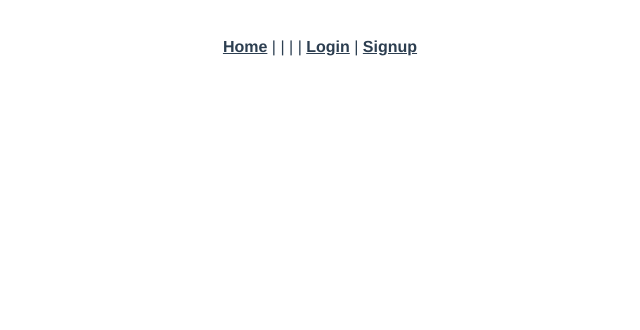
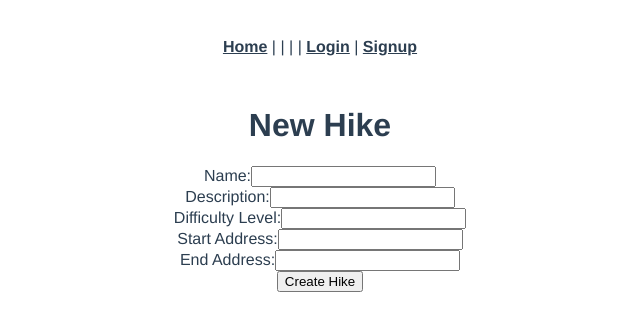
Before and after one commit to benjaminchapin/waypoint_vue_app, a Vue app: page /createhike in a window 1280 px wide. Shown: the top 330 px of the page, without its empty margins (320-960 px from the left). Built offline with nearby package versions, Linux system fonts and the light colour scheme.

Commit message:
adds hikes show, index, new views

```diff
--- a/src/router/index.js
+++ b/src/router/index.js
@@ -8,6 +8,7 @@ import UsersShow from "../views/UsersShow.vue";
 import UsersEdit from "../views/UsersEdit.vue";
 import HikesIndex from "../views/HikesIndex.vue";
 import HikesShow from "../views/HikesShow.vue";
+import HikesNew from "../views/HikesNew.vue";
 
 Vue.use(VueRouter);
 
@@ -59,6 +60,11 @@ const routes = [
     path: "/users/:id/edit",
     name: "users-edit",
     component: UsersEdit
+  },
+  {
+    path: "/createhike",
+    name: "hikes-new",
+    component: HikesNew
   }
 ];
 
--- a/src/views/HikesIndex.vue
+++ b/src/views/HikesIndex.vue
@@ -2,10 +2,14 @@
   <div class="hikes-index">
     <h1>All Hikes</h1>
     <div v-for="hike in hikes">
-      <h2>{{ hike.name }}</h2>
+      <h2>
+        <router-link :to="`/hikes/${hike.id}`">{{ hike.name }}</router-link>
+      </h2>
       <p>Description: {{ hike.description }}</p>
       <p>Difficulty: {{ hike.difficulty_level }}</p>
     </div>
+    <br />
+    <br />
   </div>
 </template>
 
--- a/src/views/HikesNew.vue
+++ b/src/views/HikesNew.vue
@@ -0,0 +1,70 @@
+<template>
+  <div class="hikes-new">
+    <div class="container">
+      <form v-on:submit.prevent="submit()">
+        <h1>New Hike</h1>
+        <img v-if="status" v-bind:src="`https://http.cat/${status}`" />
+        <ul>
+          <li class="text-danger" v-for="error in errors">{{ error }}</li>
+        </ul>
+        <div class="form-group">
+          <label>Name:</label>
+          <input type="text" class="form-control" v-model="name" />
+        </div>
+        <div class="form-group">
+          <label>Description:</label>
+          <input type="text" class="form-control" v-model="description" />
+        </div>
+        <div class="form-group">
+          <label>Difficulty Level:</label>
+          <input type="text" class="form-control" v-model="difficultyLevel" />
+        </div>
+        <div class="form-group">
+          <label>Start Address:</label>
+          <input type="text" class="form-control" v-model="startAddress" />
+        </div>
+        <div class="form-group">
+          <label>End Address:</label>
+          <input type="text" class="form-control" v-model="endAddress" />
+        </div>
+        <input type="submit" class="btn btn-primary" value="Create Hike" />
+      </form>
+    </div>
+  </div>
+</template>
+
+<script>
+import axios from "axios";
+export default {
+  data: function() {
+    return {
+      name: "",
+      description: "",
+      difficultyLevel: "",
+      startAddress: "",
+      endAddress: "",
+      errors: [],
+      status: ""
+    };
+  },
+  methods: {
+    submit: function() {
+      var formData = new FormData();
+      formData.append("name", this.name);
+      formData.append("description", this.description);
+      formData.append("difficulty_level", this.difficultyLevel);
+      formData.append("start_address", this.startAddress);
+      formData.append("end_address", this.endAddress);
+      axios
+        .post("/api/hikes", formData)
+        .then(response => {
+          this.$router.push(`/hikes/${response.data.id}`);
+        })
+        .catch(error => {
+          this.status = error.response.status;
+          this.errors = error.response.data.errors;
+        });
+    }
+  }
+};
+</script>
--- a/src/views/HikesShow.vue
+++ b/src/views/HikesShow.vue
@@ -0,0 +1,74 @@
+<template>
+  <div class="container">
+    <h2>{{ hike.name }}</h2>
+    <p>Description: {{ hike.description }}</p>
+    <p>Difficulty Level: {{ hike.difficulty_level }}</p>
+    <br />
+    <div v-for="waypoint in hike.waypoints">
+      <p>Name: {{ waypoint.name }}</p>
+      <p>Description: {{ waypoint.description }}</p>
+      <p><img :src="waypoint.image_url" alt="" /></p>
+    </div>
+    <h1>Add Waypoint To Hike</h1>
+    <div>
+      Name:
+      <input type="text" v-model="newWaypointName" />
+      <br />
+      Description:
+      <input type="text" v-model="newWaypointDescription" />
+      <br />
+      Image URL:
+      <input type="text" v-model="newWaypointImageURL" />
+      <br />
+      Address:
+      <input type="text" v-model="newWaypointAddress" />
+      <br />
+      <button v-on:click="createWaypoint()">Create Waypoint</button>
+    </div>
+    <router-link to="/hikes">Back to all hikes</router-link>
+  </div>
+</template>
+
+<style>
+img {
+  width: 250px;
+}
+</style>
+
+<script>
+import axios from "axios";
+
+export default {
+  data: function() {
+    return {
+      hike: {},
+      waypoints: [],
+      newWaypointDescription: "",
+      newWaypointName: "",
+      newWaypointImageURL: "",
+      newWaypointAddress: ""
+    };
+  },
+  created: function() {
+    axios.get("/api/hikes/" + this.$route.params.id).then(response => {
+      this.hike = response.data;
+    });
+  },
+  methods: {
+    createWaypoint: function() {
+      var params = {
+        name: this.newWaypointName,
+        description: this.newWaypointDescription,
+        image_url: this.newWaypointImageURL
+      };
+      axios.post("/api/waypoints", params).then(response => {
+        this.waypoints.push(response.data);
+        this.newWaypointImageURL = "";
+        this.newWaypointName = "";
+        this.newWaypointDescription = "";
+        this.newWaypointAddress = "";
+      });
+    }
+  }
+};
+</script>
```
